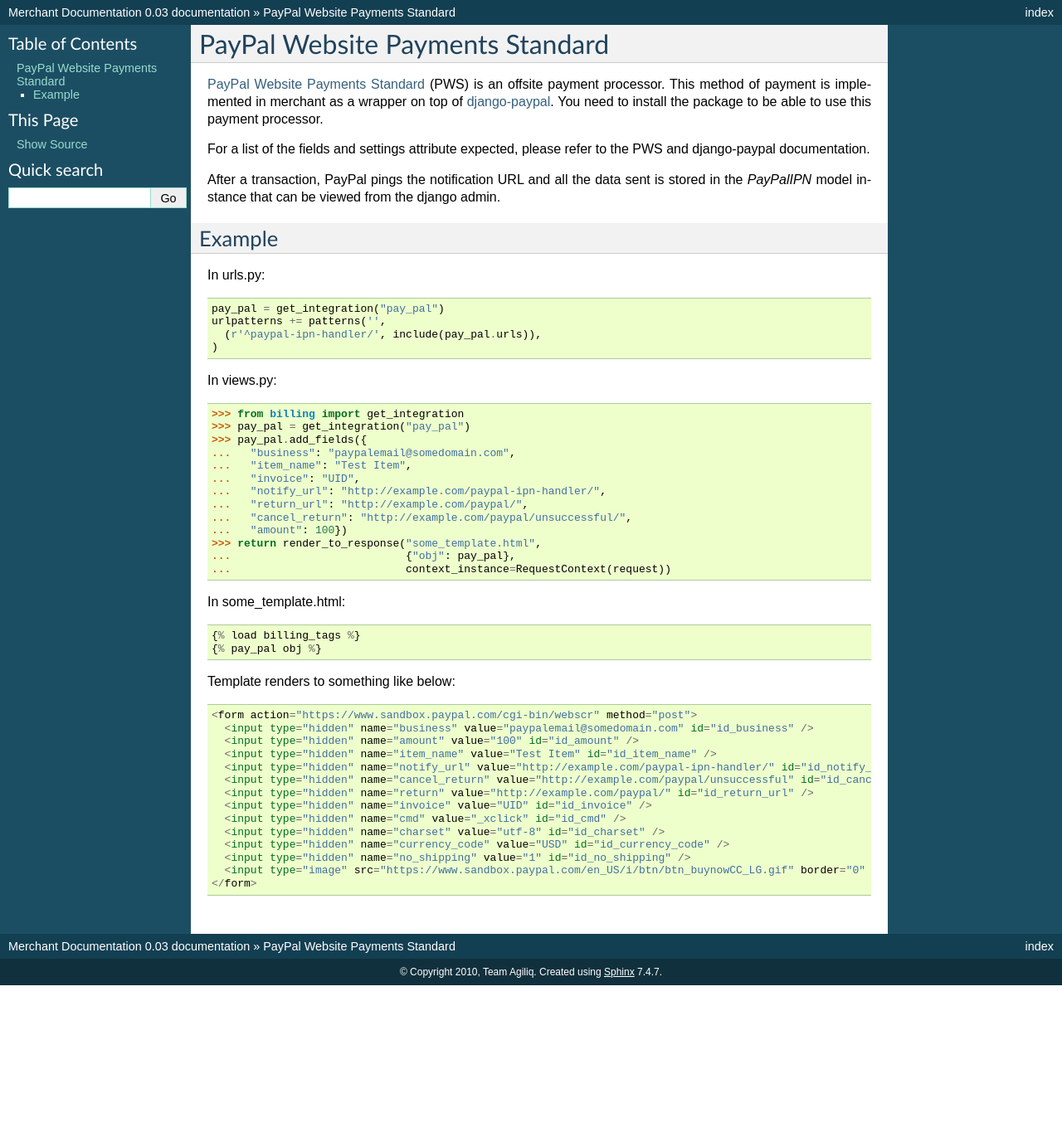
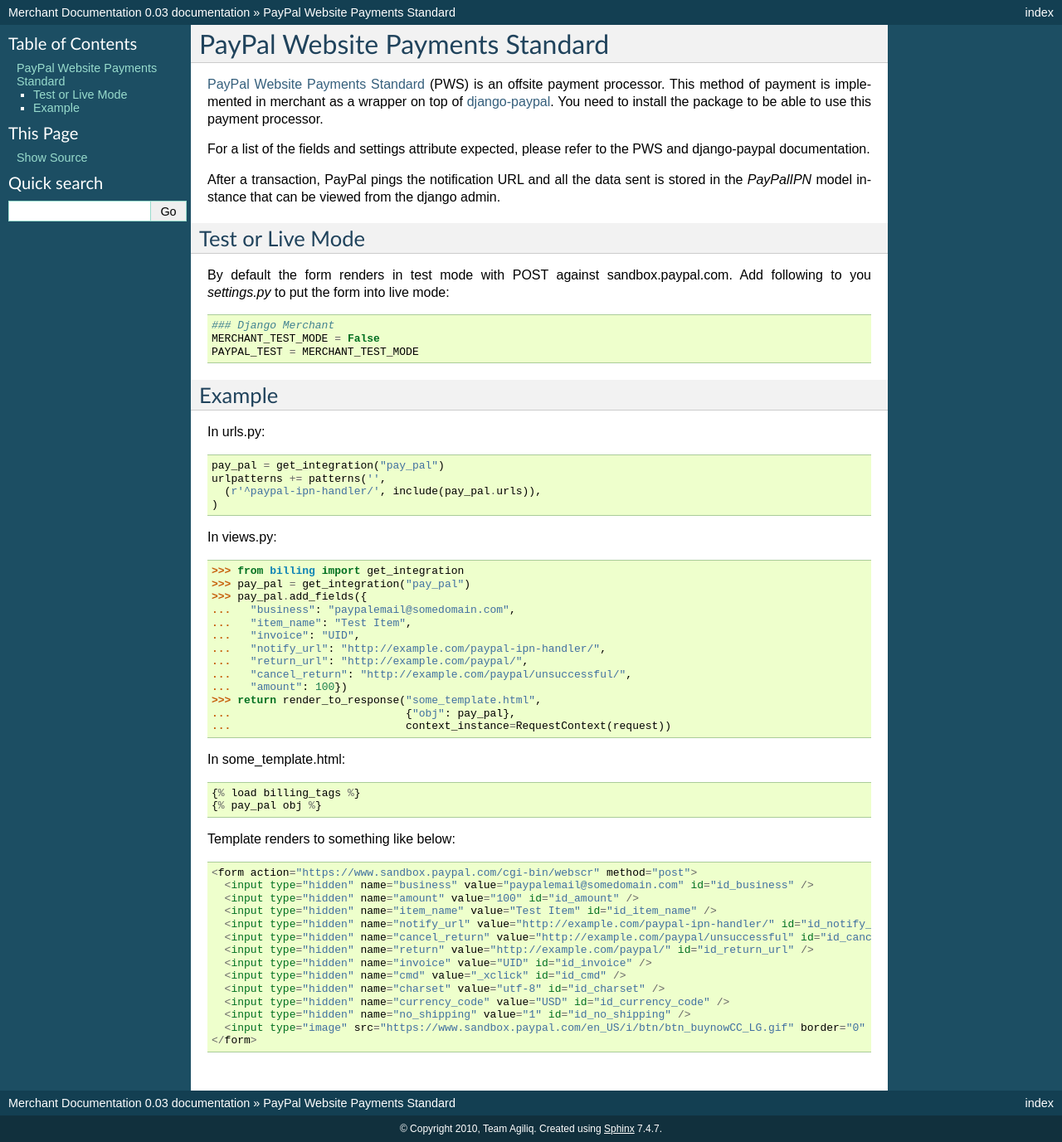
Before and after one commit to agiliq/merchant, a Sphinx documentation site: the page built from docs/offsite/paypal.rst, in a window 1280 px wide. Shown: the whole page at 83% size. Built offline with Sphinx 7.4.7, drawn with Linux system fonts in a browser that asks for light colours; before the commit the page ends 1188 px from its top, so only the background shows below that.

Commit message:
Added how to switch to LIVE mode for PayPall off-site processing module.

```diff
--- a/docs/offsite/paypal.rst
+++ b/docs/offsite/paypal.rst
@@ -1,6 +1,6 @@
----------------------------------
+--------------------------------
 PayPal Website Payments Standard
----------------------------------
+--------------------------------
 
 `PayPal Website Payments Standard`_ (PWS) is an offsite payment processor. This
 method of payment is implemented in merchant as a wrapper on top of
@@ -13,6 +13,15 @@
 After a transaction, PayPal pings the notification URL and all the
 data sent is stored in the `PayPalIPN` model instance that can be
 viewed from the django admin.
+
+Test or Live Mode
+-----------------
+By default the form renders in test mode with POST against sandbox.paypal.com. Add
+following to you `settings.py` to put the form into live mode::
+
+	### Django Merchant
+	MERCHANT_TEST_MODE = False
+	PAYPAL_TEST = MERCHANT_TEST_MODE
 
 Example
 -------
```
